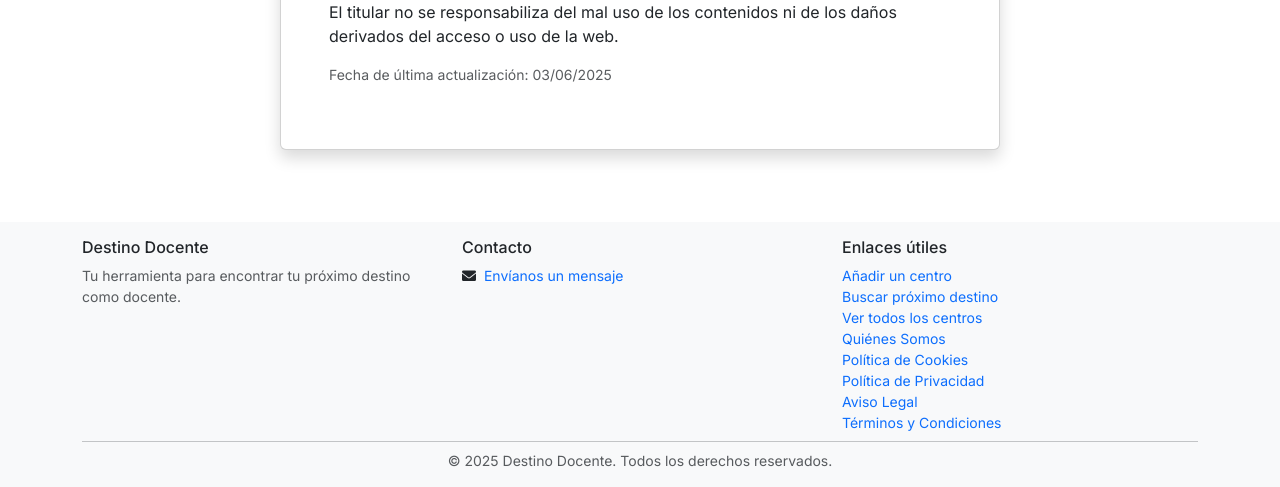
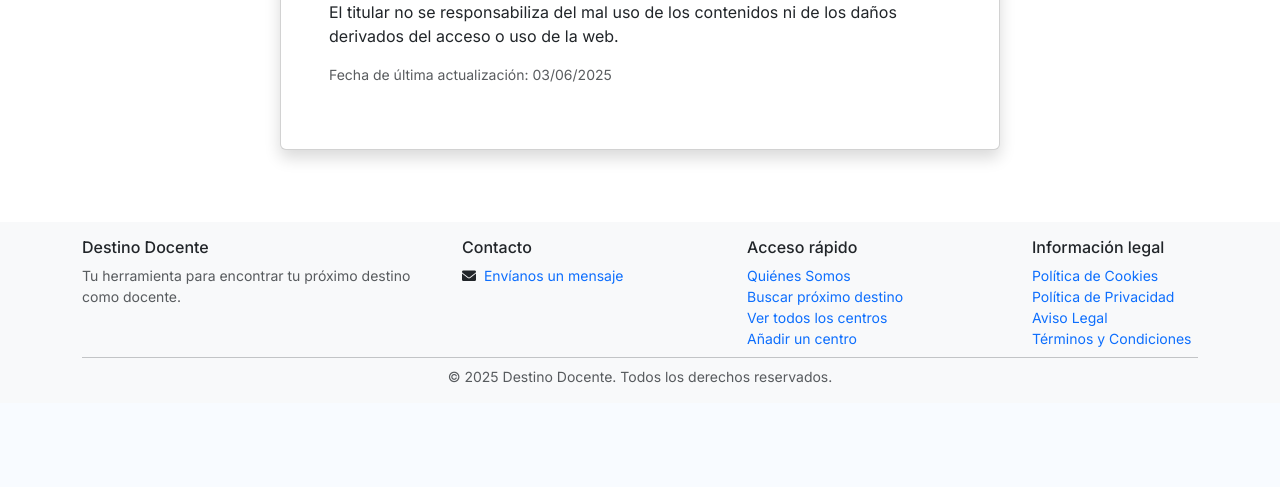
Before and after one commit to pablomc87/destino-docente, a Django app: page /aviso-legal in a window 1280 px wide. Shown: the part 566-1053 px from the top of the page. After the commit the page ends 949 px from the top, so only its background shows below. Run offline with Django 5.2, Linux system fonts and the light colour scheme.

Commit message:
better organization of legal pages

```diff
--- a/schools/templates/schools/base.html
+++ b/schools/templates/schools/base.html
@@ -169,23 +169,28 @@
                     <h6 class="mb-2">Destino Docente</h6>
                     <p class="text-muted small mb-0">Tu herramienta para encontrar tu próximo destino como docente.</p>
                 </div>
-                <div class="col-md-4">
+                <div class="col-md-3">
                     <h6 class="mb-2">Contacto</h6>
                     <ul class="list-unstyled small mb-0">
                         <li><i class="fas fa-envelope me-1"></i> <a href="{% url 'schools:contact' %}" class="text-decoration-none">Envíanos un mensaje</a></li>
                     </ul>
                 </div>
-                <div class="col-md-4">
-                    <h6 class="mb-2">Enlaces útiles</h6>
+                <div class="col-md-3">
+                    <h6 class="mb-2">Acceso rápido</h6>
                     <ul class="list-unstyled small mb-0">
-                        <li><a href="{% url 'schools:suggest_school' %}" class="text-decoration-none">Añadir un centro</a></li>
+                        <li><a href="{% url 'schools:about' %}" class="text-decoration-none">Quiénes Somos</a></li>
                         <li><a href="{% url 'schools:find_nearest' %}" class="text-decoration-none">Buscar próximo destino</a></li>
                         <li><a href="{% url 'schools:search' %}" class="text-decoration-none">Ver todos los centros</a></li>
-                        <li><a href="{% url 'schools:about' %}" class="text-decoration-none">Quiénes Somos</a></li>
-                        <li><a href="/política-cookies" class="text-decoration-none">Política de Cookies</a></li>
-                        <li><a href="/política-privacidad" class="text-decoration-none">Política de Privacidad</a></li>
-                        <li><a href="/aviso-legal" class="text-decoration-none">Aviso Legal</a></li>
-                        <li><a href="/terminos-condiciones" class="text-decoration-none">Términos y Condiciones</a></li>
+                        <li><a href="{% url 'schools:suggest_school' %}" class="text-decoration-none">Añadir un centro</a></li>
+                    </ul>
+                </div>
+                <div class="col-md-2">
+                    <h6 class="mb-2">Información legal</h6>
+                    <ul class="list-unstyled small mb-0">
+                        <li><a href="{% url 'schools:politica_cookies' %}" class="text-decoration-none">Política de Cookies</a></li>
+                        <li><a href="{% url 'schools:politica_privacidad' %}" class="text-decoration-none">Política de Privacidad</a></li>
+                        <li><a href="{% url 'schools:aviso_legal' %}" class="text-decoration-none">Aviso Legal</a></li>
+                        <li><a href="{% url 'schools:terminos_condiciones' %}" class="text-decoration-none">Términos y Condiciones</a></li>
                     </ul>
                 </div>
             </div>
--- a/schools/urls.py
+++ b/schools/urls.py
@@ -27,6 +27,8 @@ urlpatterns = [
     path('api/check-limits/', views.check_api_limits, name='check_api_limits'),
     path('api/provinces/', views.province_list, name='province_list'),
     path('api/municipalities/', views.municipality_list, name='municipality_list'),
+
+    # Policy pages
     path('política-cookies', TemplateView.as_view(template_name='schools/politica_cookies.html'), name='politica_cookies'),
     path('política-privacidad', TemplateView.as_view(template_name='schools/politica_privacidad.html'), name='politica_privacidad'),
     path('aviso-legal', TemplateView.as_view(template_name='schools/aviso_legal.html'), name='aviso_legal'),
```
